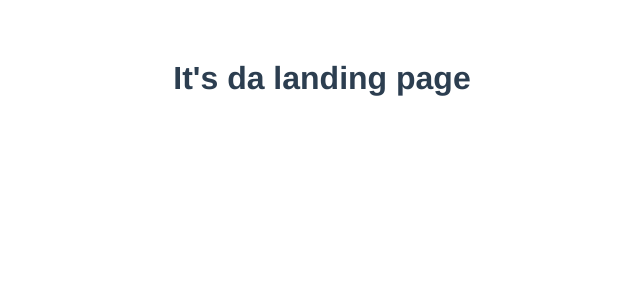
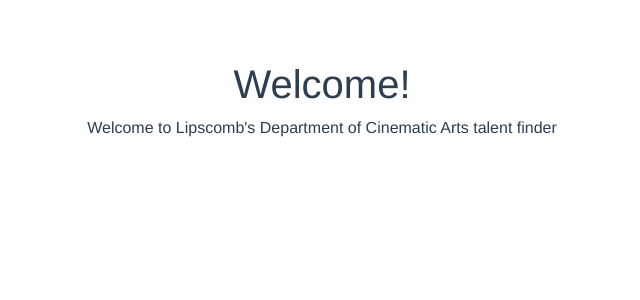
Before and after one commit to Lipscomb-CEA-App/Ceapp, a Vue app in the folder client/: page / in a window 1280 px wide. Shown: the top 300 px of the page, without its empty margins (318-958 px from the left). Built offline with nearby package versions, Linux system fonts and the light colour scheme.

Commit message:
Add a few more pages and bootstrap

```diff
--- a/client/package.json
+++ b/client/package.json
@@ -9,7 +9,8 @@
   },
   "dependencies": {
     "core-js": "^3.4.4",
-    "vue": "^2.6.10"
+    "vue": "^2.6.10",
+    "vue-router": "^3.1.5"
   },
   "devDependencies": {
     "@vue/cli-plugin-babel": "^4.1.0",
--- a/client/public/index.html
+++ b/client/public/index.html
@@ -5,6 +5,7 @@
     <meta http-equiv="X-UA-Compatible" content="IE=edge">
     <meta name="viewport" content="width=device-width,initial-scale=1.0">
     <link rel="icon" href="<%= BASE_URL %>favicon.ico">
+	<link rel="stylesheet" href="https://stackpath.bootstrapcdn.com/bootstrap/4.4.1/css/bootstrap.min.css" integrity="sha384-Vkoo8x4CGsO3+Hhxv8T/Q5PaXtkKtu6ug5TOeNV6gBiFeWPGFN9MuhOf23Q9Ifjh" crossorigin="anonymous">
     <title>ceapp</title>
   </head>
   <body>
--- a/client/src/App.vue
+++ b/client/src/App.vue
@@ -1,17 +1,12 @@
 <template>
 	<div id="app">
-		<Landing />
+		<router-view />
 	</div>
 </template>
 
 <script>
-import Landing from './pages/Landing.vue';
-
 export default {
 	name: 'app',
-	components: {
-		Landing,
-	},
 };
 </script>
 
--- a/client/src/main.js
+++ b/client/src/main.js
@@ -1,8 +1,27 @@
-import Vue from 'vue'
-import App from './App.vue'
+import Vue from 'vue';
+import App from './App.vue';
+import VueRouter from 'vue-router';
 
-Vue.config.productionTip = false
+import Landing from './pages/Landing.vue';
+import Home from './pages/Home.vue';
+import Signup from './pages/Signup.vue';
+import Login from './pages/Login.vue';
+
+Vue.config.productionTip = false;
+
+Vue.use(VueRouter);
+
+const router = new VueRouter({
+	mode: 'history',
+	routes: [
+		{ path: '/', component: Landing },
+		{ path: '/home', component: Home },
+		{ path: '/signup', component: Signup },
+		{ path: '/login', component: Login },
+	],
+});
 
 new Vue({
 	render: h => h(App),
-}).$mount('#app')
+	router,
+}).$mount('#app');
--- /dev/null
+++ b/client/src/pages/Home.vue
@@ -0,0 +1,14 @@
+<template>
+	<div>
+		<h1>*your homepage*</h1>
+	</div>
+</template>
+
+<script>
+export default {
+	name: 'Home',
+};
+</script>
+
+<style scoped>
+</style>
--- a/client/src/pages/Landing.vue
+++ b/client/src/pages/Landing.vue
@@ -1,5 +1,9 @@
 <template>
-	<h1>It's da landing page</h1>
+	<div>
+		<h1>Welcome!</h1>
+
+		<p>Welcome to Lipscomb's Department of Cinematic Arts talent finder</p>
+	</div>
 </template>
 
 <script>
@@ -9,7 +13,4 @@
 </script>
 
 <style scoped>
-h1 {
-	text-align: center;
-}
 </style>
--- /dev/null
+++ b/client/src/pages/Login.vue
@@ -0,0 +1,14 @@
+<template>
+	<div>
+		<h1>*your homepage*</h1>
+	</div>
+</template>
+
+<script>
+export default {
+	name: 'Home',
+};
+</script>
+
+<style scoped>
+</style>
--- /dev/null
+++ b/client/src/pages/Signup.vue
@@ -0,0 +1,14 @@
+<template>
+	<div>
+		<h1>Sign up</h1>
+	</div>
+</template>
+
+<script>
+export default {
+	name: 'Home',
+};
+</script>
+
+<style scoped>
+</style>
```
Also changed, not shown: 1 other file (tests, documents, lock files or other folders).
